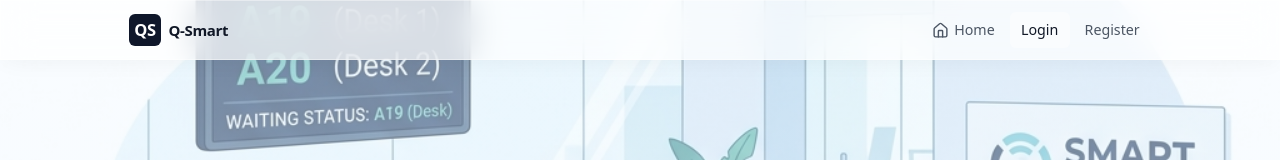
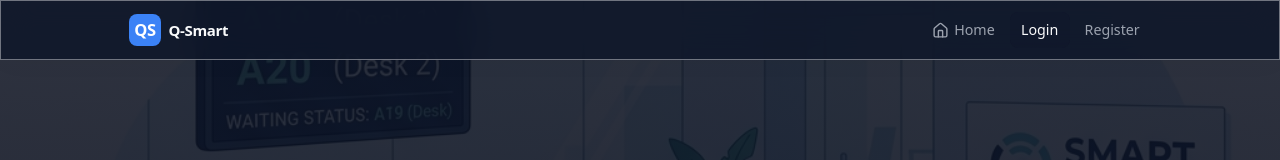
Before and after one commit to Sadikcserymec077/Queueless-Project, a React (Vite) app in the folder frontend/: page /login in a window 1280 px wide. Shown: the top 160 px of the page. Built offline with nearby package versions, Linux system fonts and the light colour scheme; no server answers.

Commit message:
Switch to dark theme with black glass cards and white text

```diff
--- a/frontend/src/styles.css
+++ b/frontend/src/styles.css
@@ -1,21 +1,21 @@
 :root {
-  color: #111827;
-  background: #fafafa;
+  color: #f9fafb;
+  background: transparent;
   font-family: Inter, -apple-system, BlinkMacSystemFont, "Segoe UI", Roboto, Helvetica, Arial, sans-serif;
   font-size: 15px;
   line-height: 1.5;
-  --ink: #111827;
-  --muted: #6b7280;
-  --line: #e5e7eb;
-  --surface: rgba(255, 255, 255, 0.7);
-  --surface-soft: rgba(255, 255, 255, 0.4);
-  --primary: #0f172a;
-  --primary-dark: #000000;
-  --success: #059669;
-  --warning: #d97706;
-  --danger: #dc2626;
-  --info: #2563eb;
-  --radius: 6px;
+  --ink: #f9fafb;
+  --muted: #9ca3af;
+  --line: rgba(255, 255, 255, 0.15);
+  --surface: rgba(15, 23, 42, 0.85);
+  --surface-soft: rgba(15, 23, 42, 0.6);
+  --primary: #3b82f6;
+  --primary-dark: #2563eb;
+  --success: #10b981;
+  --warning: #f59e0b;
+  --danger: #ef4444;
+  --info: #3b82f6;
+  --radius: 8px;
   --shadow: 0 1px 3px 0 rgba(0, 0, 0, 0.05), 0 1px 2px 0 rgba(0, 0, 0, 0.03);
 }
 
@@ -77,7 +77,7 @@ td {
 }
 
 th {
-  color: #4b5563;
+  color: var(--muted);
   font-size: 0.8rem;
   font-weight: 600;
   text-transform: uppercase;
@@ -140,7 +140,7 @@ th {
   padding: 0.4rem 0.75rem;
   border: 0;
   border-radius: var(--radius);
-  color: #4b5563;
+  color: var(--muted);
   background: transparent;
   cursor: pointer;
   font-size: 0.95rem;
@@ -193,7 +193,7 @@ th {
   left: 0;
   right: 0;
   bottom: 0;
-  background: linear-gradient(rgba(240, 248, 255, 0.4), rgba(240, 248, 255, 0.7)), url('/hero-bg.png');
+  background: linear-gradient(rgba(10, 15, 30, 0.85), rgba(10, 15, 30, 0.95)), url('/hero-bg.png');
   background-size: cover;
   background-position: center;
   z-index: -1;
```
